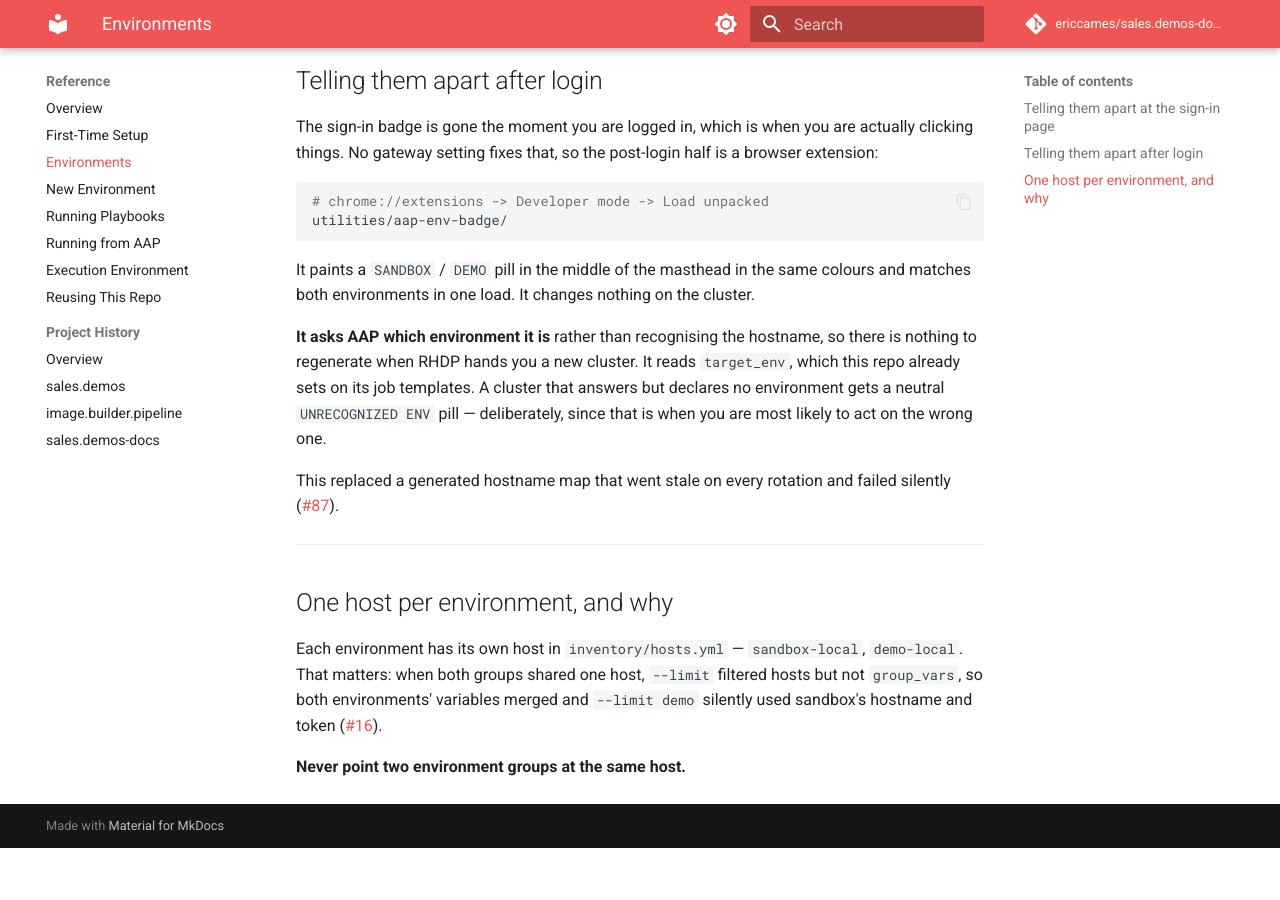
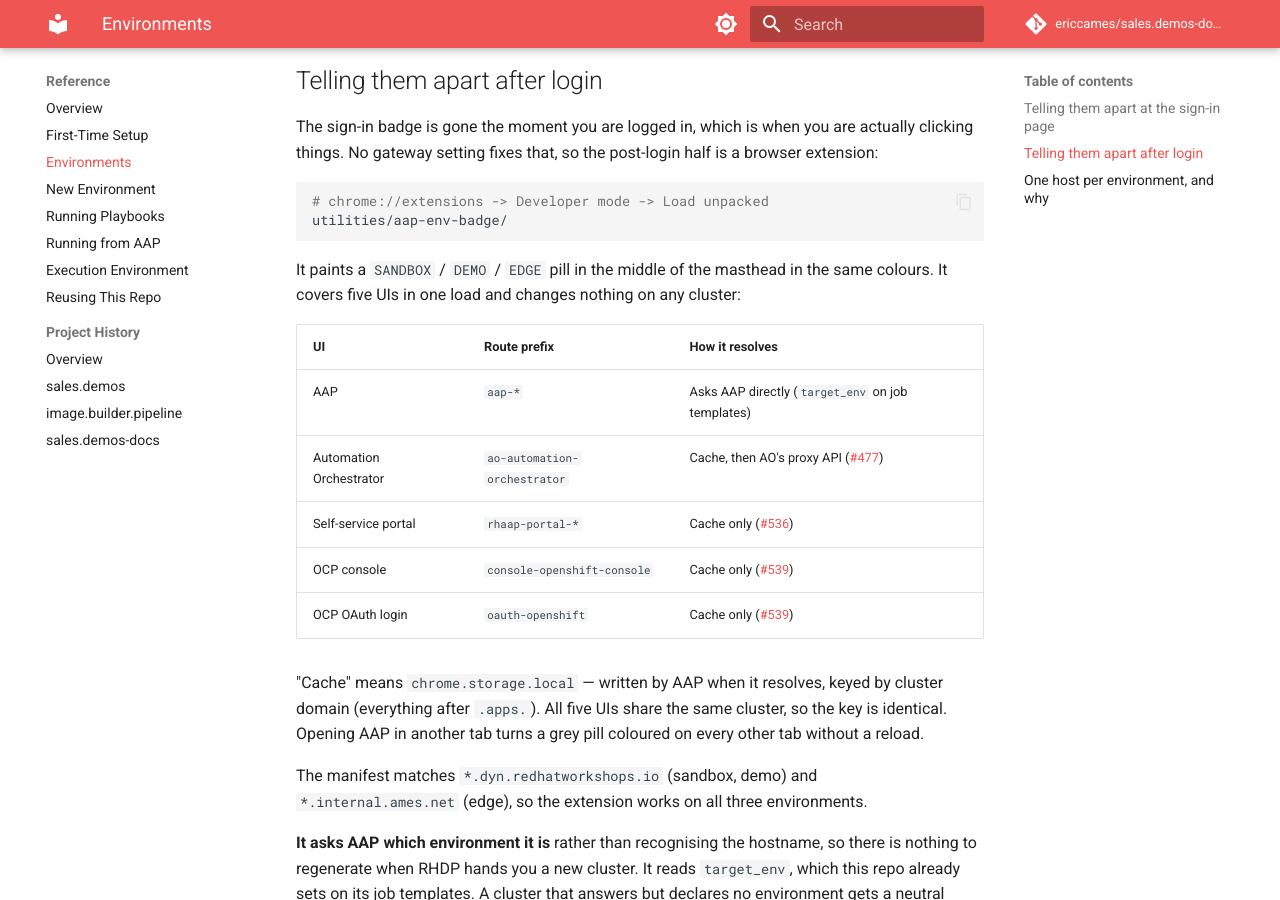
Before and after one commit to ericcames/sales.demos-docs, an MkDocs documentation site: the page built from docs/reference/environments.md, in a window 1280 px wide and 900 px high, scrolled down 1542 px. Built offline with MkDocs 1.6.1 and Material for MkDocs 9.7.7, drawn with Linux system fonts in a browser that asks for light colours; comment, search, counter and statistics services are not loaded; before the commit the page ends 2390 px from its top, so only the background shows below that.

Commit message:
docs: update environment badge section for OCP console and edge (#539) (#50)
The browser extension now covers five UIs (AAP, AO, portal, OCP console,
OAuth login) and all three environments including edge. Update the
"Telling them apart after login" section with a resolution table and
the new match patterns.

Co-authored-by: Claude Opus 4.6 <noreply@anthropic.com>

````diff
--- a/docs/reference/environments.md
+++ b/docs/reference/environments.md
@@ -73,9 +73,25 @@ is a browser extension:
 utilities/aap-env-badge/
 ```
 
-It paints a `SANDBOX` / `DEMO` pill in the middle of the masthead in the same
-colours and matches both environments in one load. It changes nothing on the
-cluster.
+It paints a `SANDBOX` / `DEMO` / `EDGE` pill in the middle of the masthead in
+the same colours. It covers five UIs in one load and changes nothing on any
+cluster:
+
+| UI | Route prefix | How it resolves |
+|---|---|---|
+| AAP | `aap-*` | Asks AAP directly (`target_env` on job templates) |
+| Automation Orchestrator | `ao-automation-orchestrator` | Cache, then AO's proxy API ([#477](https://github.com/ericcames/sales.demos/issues/477)) |
+| Self-service portal | `rhaap-portal-*` | Cache only ([#536](https://github.com/ericcames/sales.demos/issues/536)) |
+| OCP console | `console-openshift-console` | Cache only ([#539](https://github.com/ericcames/sales.demos/issues/539)) |
+| OCP OAuth login | `oauth-openshift` | Cache only ([#539](https://github.com/ericcames/sales.demos/issues/539)) |
+
+"Cache" means `chrome.storage.local` — written by AAP when it resolves, keyed
+by cluster domain (everything after `.apps.`). All five UIs share the same
+cluster, so the key is identical. Opening AAP in another tab turns a grey pill
+coloured on every other tab without a reload.
+
+The manifest matches `*.dyn.redhatworkshops.io` (sandbox, demo) and
+`*.internal.ames.net` (edge), so the extension works on all three environments.
 
 **It asks AAP which environment it is** rather than recognising the hostname, so
 there is nothing to regenerate when RHDP hands you a new cluster. It reads
````
